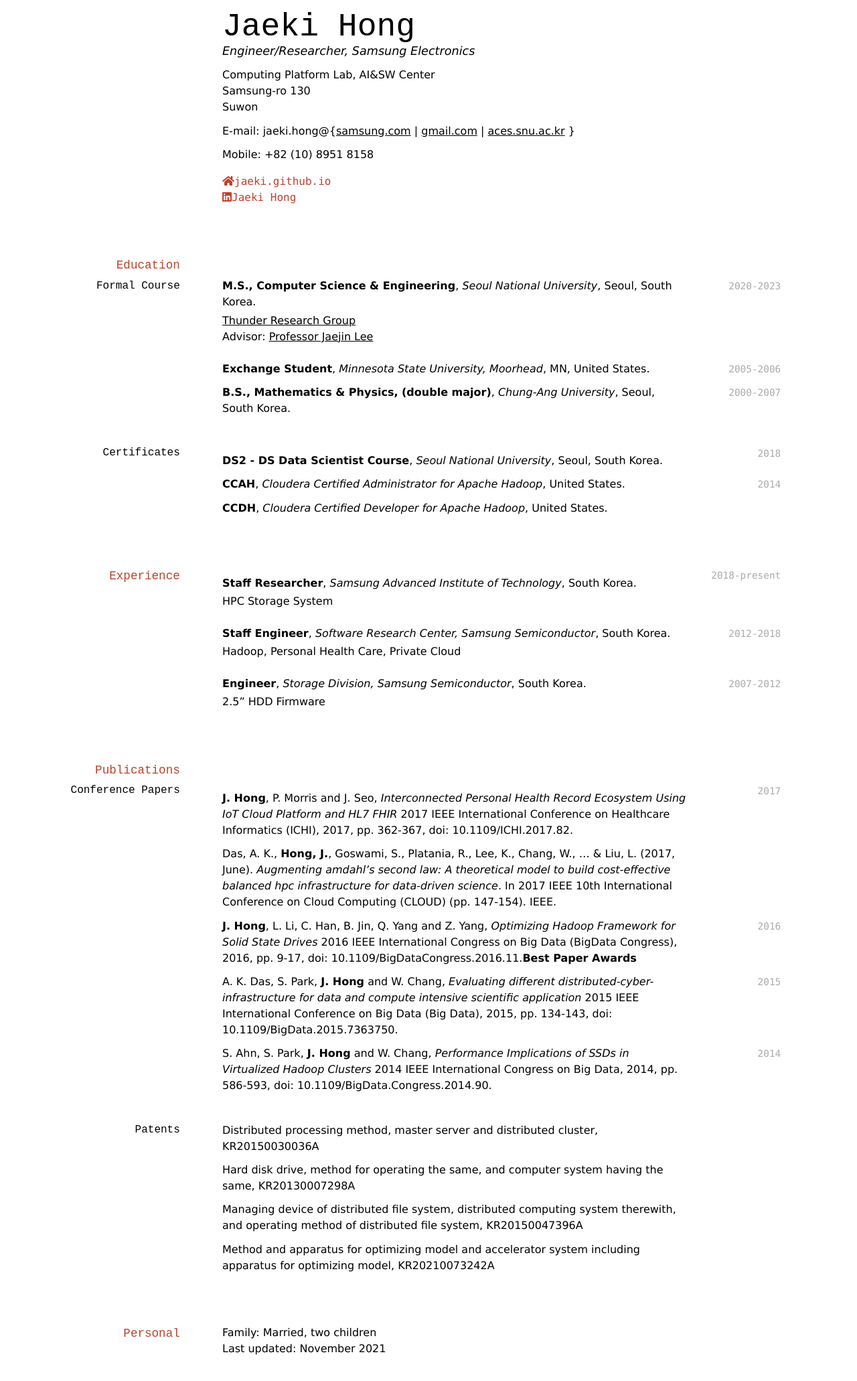
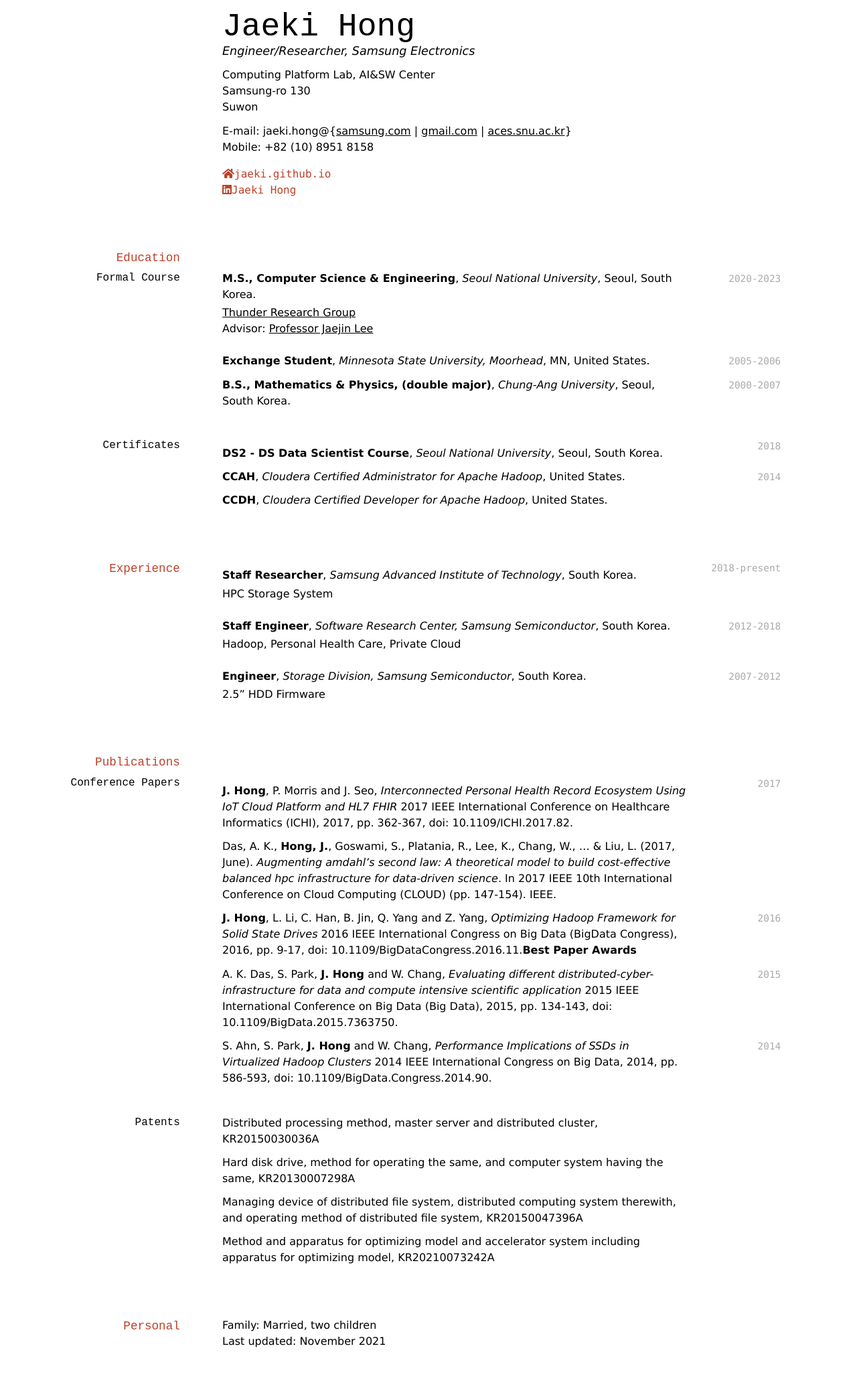
Before and after one commit to Jaeki/jaeki.github.io, a Jekyll site: the page built from index.md, in a window 1280 px wide. Shown: the whole page at 67% size. Built offline with Jekyll 4.4.1, drawn with Linux system fonts in a browser that asks for light colours; nearby versions of some CDN libraries; a style sheet for code colours, icons or effects is not loaded.

```diff
--- a/index.md
+++ b/index.md
@@ -11,8 +11,7 @@ Suwon<br/>
 
 E-mail: jaeki.hong@{<a href="jaeki.hong@samsung.com">samsung.com</a> |
 <a href="jaeki.hong@gmail.com">gmail.com</a> |
-<a href="jaeki.hong@aces.snu.ac.kr">aces.snu.ac.kr</a> }
-
+<a href="jaeki.hong@aces.snu.ac.kr">aces.snu.ac.kr</a>} <br/>
 Mobile: +82 (10) 8951 8158
 <div id="webaddress">
   <a href="https://jaeki.github.io"><i class="fas fa-home"></i>jaeki.github.io</a><br/>
```
